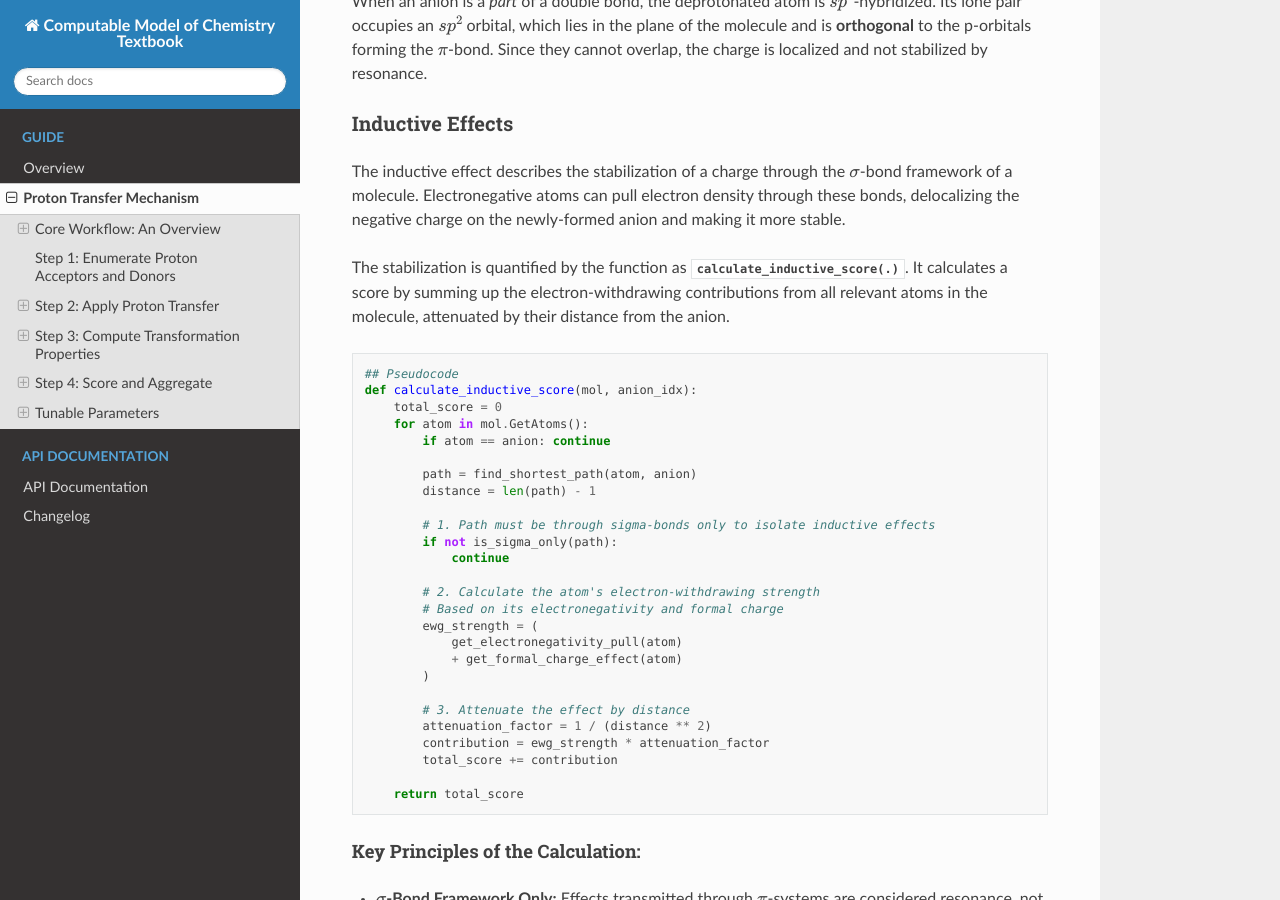
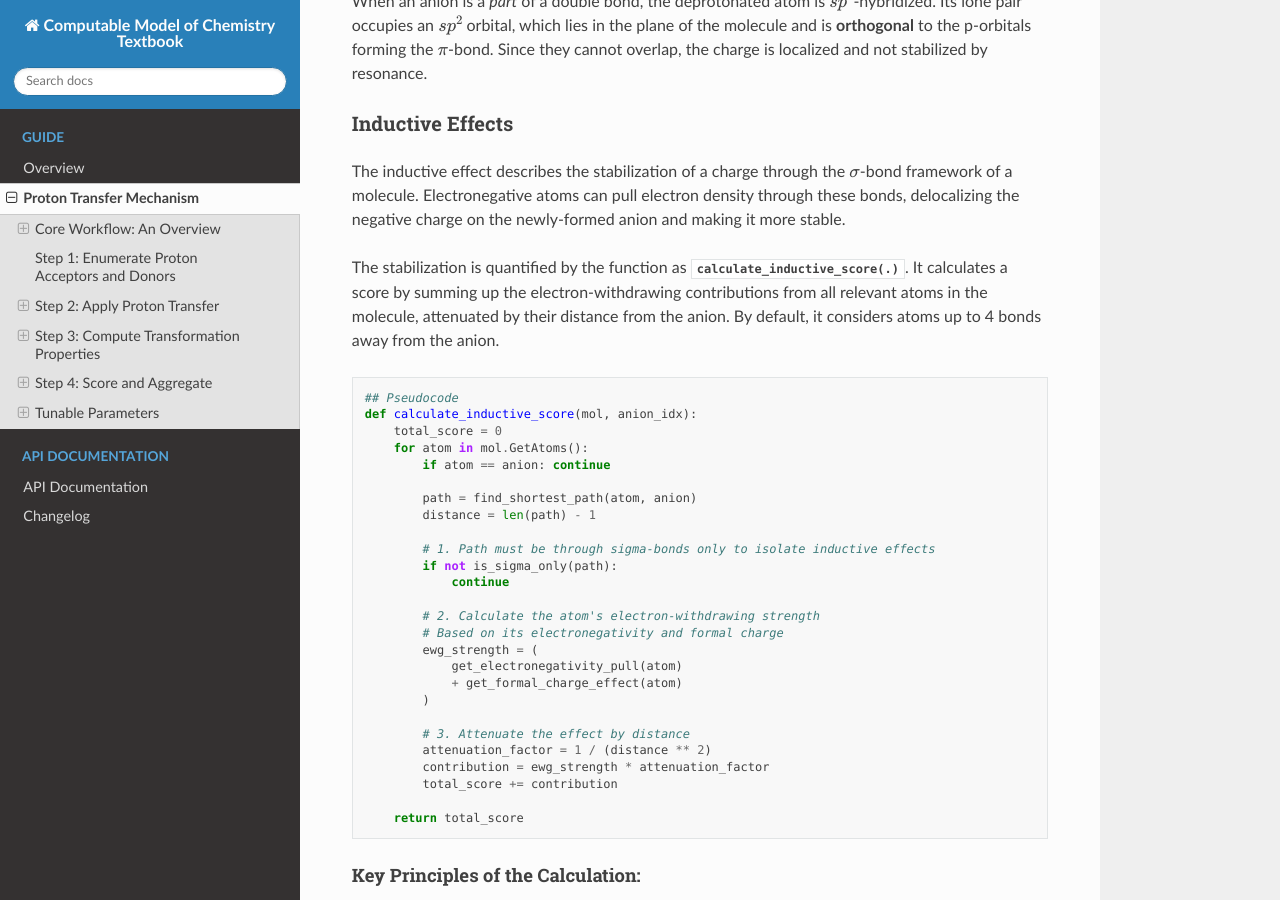
Before and after one commit to petergchang/chemistryinductivebias, a Sphinx documentation site: the page built from docs/source/guide/proton-transfer.md, in a window 1280 px wide and 900 px high, scrolled down 3860 px. Built offline with Sphinx 7.4.7 and the Read the Docs theme 3.1.0, drawn with Linux system fonts in a browser that asks for light colours.

Commit message:
Update inductive effects doc

````diff
--- a/docs/source/guide/proton-transfer.md
+++ b/docs/source/guide/proton-transfer.md
@@ -164,7 +164,7 @@ When an anion is a *part* of a double bond, the deprotonated atom is {math}`sp^2
 ### Inductive Effects
 The inductive effect describes the stabilization of a charge through the {math}`\sigma`-bond framework of a molecule. Electronegative atoms can pull electron density through these bonds, delocalizing the negative charge on the newly-formed anion and making it more stable.
 
-The stabilization is quantified by the function as {py:func}`calculate_inductive_score(.) <chemistryinductivebias.src.proton_transfer.calculate_inductive_score>`. It calculates a score by summing up the electron-withdrawing contributions from all relevant atoms in the molecule, attenuated by their distance from the anion.
+The stabilization is quantified by the function as {py:func}`calculate_inductive_score(.) <chemistryinductivebias.src.proton_transfer.calculate_inductive_score>`. It calculates a score by summing up the electron-withdrawing contributions from all relevant atoms in the molecule, attenuated by their distance from the anion. By default, it considers atoms up to 4 bonds away from the anion.
 
 ```py
 ## Pseudocode
````
